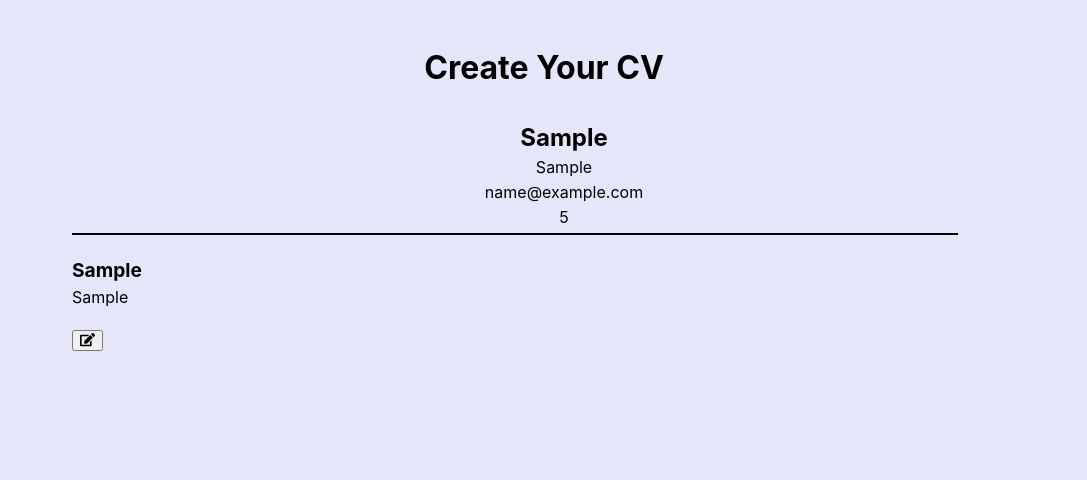
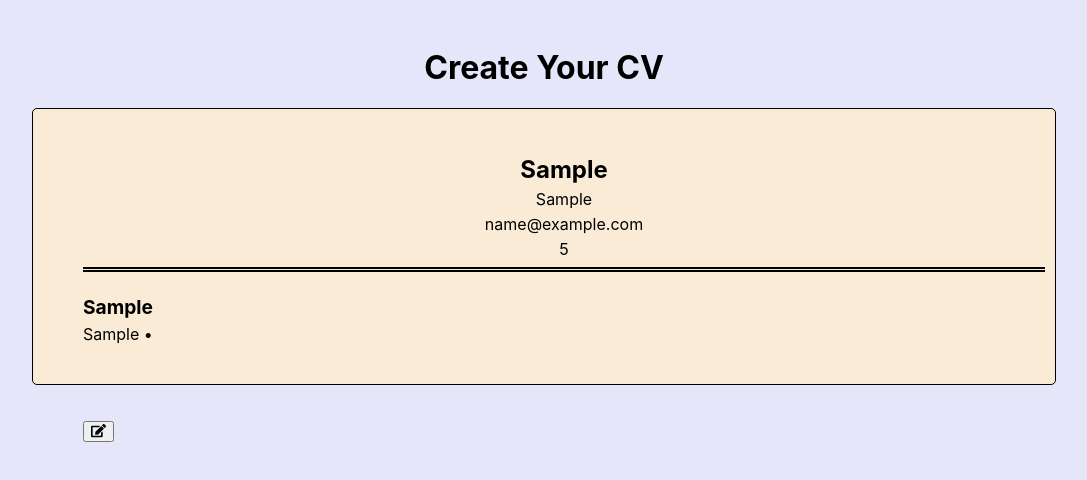
Before and after one commit to TechnicolorPanda/cv-project, a React (Create React App) app: page / in a window 1280 px wide. Both pictures are taken after typing "Sample", "name@example.com", "5", "Sample", "Sample", "Sample" into the empty fields and a click on the button "Submit". Shown: the top 480 px of the page, without its empty margins (96-1183 px from the left). Built offline with nearby package versions, Linux system fonts and the light colour scheme.

Commit message:
adds additional styling

```diff
--- a/src/components/GeneralInfo.js
+++ b/src/components/GeneralInfo.js
@@ -25,15 +25,14 @@ const GeneralInfo = (props) => {
 
   return (
 
-    <div>
+    <div className = 'displayCV'>
         <ul>
           <h2 className = 'general'>{fullName}</h2>
           <li className = 'general'>{address}</li>
           <li className = 'general'>{email}</li>
           <li className = 'general' id = 'phone'>{phone}</li>
           <h3 className = 'education'>{school}</h3>
-          <li className = 'education'>{degree}</li>
-          <li className = 'education'>{gradYear}</li>
+          <li className = 'education'>{degree} {'•'} {gradYear}</li>
           <h3 className = 'employment'>{company}</h3>
           <li className = 'employment'>{positionTitle}</li>
           <li className = 'employment'>{responsibilities}</li>
--- a/src/styles/GeneralInfo.css
+++ b/src/styles/GeneralInfo.css
@@ -9,7 +9,7 @@
   display: flex;
   flex-direction: column;
   font-size: larger;
-  background-color: #82acd6;
+  background-color: antiquewhite;
   font-size: 24px;
 }
 
@@ -39,30 +39,29 @@ ul {
 button {
     float: right;
     margin-right: 10em;
+    margin-top: 4em;
 }
 
 button:hover {
-  color: red;
+  color: rgb(5, 46, 80);
   background-color: #9db8d3;
 }
 
 .general {
   text-align: center;
   position: relative;
+
 }
 
 #phone {
   padding-bottom: .5em;
+  border-bottom: 5px double black;
 }
 
-#phone:after {
-  content:"";
-  position: absolute;
-  bottom: 0;
-  left: 0;
-  right: 0;
-  height: 0em;
-  width: 90%;
-  border-top: 2px solid black;
-  z-index: -1;
+.displayCV {
+  background-color: antiquewhite;
+  padding: 10px;
+  padding-bottom: 1em;
+  border: 1px solid black;
+  border-radius: 5px;
 }
```
Also changed, not shown: 1 other file (tests, documents, lock files or other folders).
